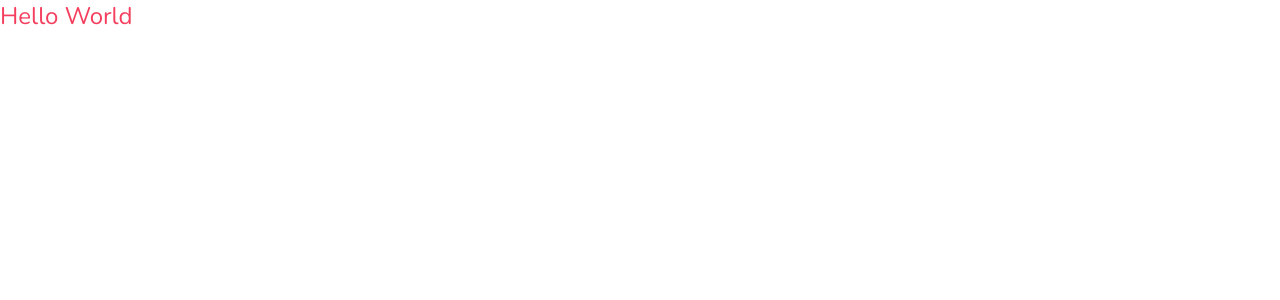
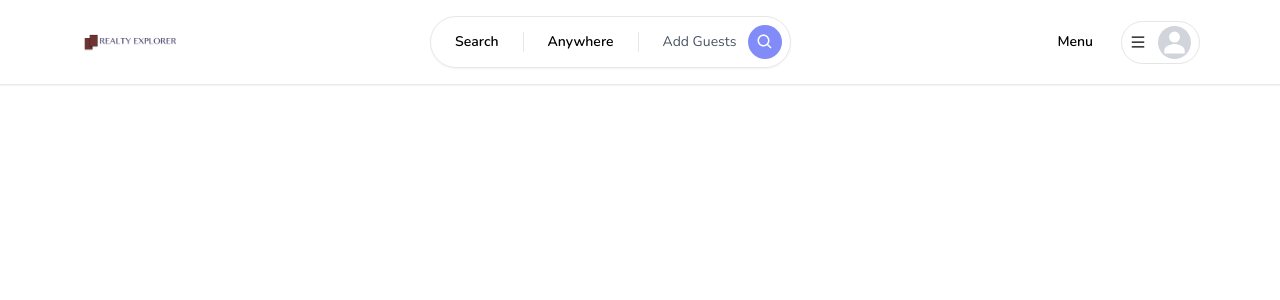
Before and after one commit to semoleg1986/realty-explorer, a Next.js app: page / in a window 1280 px wide. Shown: the top 300 px of the page. Built offline with nearby package versions, Linux system fonts and the light colour scheme.

Commit message:
feat: impl. navbar

```diff
--- /dev/null
+++ b/app/components/Avatar.tsx
@@ -0,0 +1,16 @@
+'use client'
+
+import { IoPersonSharp } from "react-icons/io5";
+
+const Avatar = () => {
+  return (
+    <div className="rounded-full border-1 border-gray-300">
+      <div className="bg-gray-300 rounded-full p-1">
+        <IoPersonSharp size={25} color="#fff"/>
+      </div>
+    </div>
+
+  )
+}
+
+export default Avatar
--- /dev/null
+++ b/app/components/Container.tsx
@@ -0,0 +1,26 @@
+'use client';
+
+interface ContainerProps {
+    children: React.ReactNode
+}
+
+const Container:React.FC<ContainerProps> = ({
+    children
+}) => {
+  return (
+    <div
+        className="
+            max-w-[2520px]
+            mx-auto
+            xl:px-20
+            md:px-10
+            sm:px-2
+            px-4
+        "
+        >
+      {children}
+    </div>
+  )
+}
+
+export default Container
--- /dev/null
+++ b/app/components/navbar/Logo.tsx
@@ -0,0 +1,19 @@
+'use client';
+
+import Image from "next/image";
+import { useRouter } from "next/navigation";
+
+const Logo = () => {
+    const router = useRouter();
+    return (
+        <Image
+            alt="Logo"
+            className="hidden md:block cursor-pointer"
+            height="100"
+            width="100"
+            src="/images/logo.png"
+        />
+    )
+}
+
+export default Logo
--- /dev/null
+++ b/app/components/navbar/MenuItem.tsx
@@ -0,0 +1,28 @@
+'use client'
+
+interface MenuItemProps {
+  onClick: () => void;
+  label: string;
+}
+
+const MenuItem: React.FC<MenuItemProps> = ({
+  onClick,
+  label
+}) => {
+  return (
+    <div
+      onClick={onClick}
+      className="
+        px-4
+        py-3
+        hover:bg-neutral-100
+        transition
+        font-semibold
+      "
+    >
+      {label}
+    </div>
+  )
+}
+
+export default MenuItem
--- /dev/null
+++ b/app/components/navbar/Navbar.tsx
@@ -0,0 +1,38 @@
+'use client'
+
+import Container from '../Container'
+import Logo from './Logo'
+import Search from './Search'
+import UserMenu from './UserMenu'
+
+const Navbar = () => {
+  return (
+    <div className='fixed w-full bg-white z-10 shadow-sm'>
+        <div
+            className='
+                py-4
+                border-b-[1px]
+            '
+        >
+            <Container>
+                <div
+                    className='
+                        flex
+                        flex-row
+                        items-center
+                        justify-between
+                        gap-3
+                        md:gap-0
+                    '
+                >
+                    <Logo />
+                    <Search />
+                    <UserMenu />
+                </div>
+            </Container>
+        </div>
+    </div>
+  )
+}
+
+export default Navbar
--- /dev/null
+++ b/app/components/navbar/Search.tsx
@@ -0,0 +1,80 @@
+"use client"
+
+import {BiSearch} from 'react-icons/bi';
+
+const Search = () => {
+  return (
+    <div
+        className="
+            border-[1px]
+            w-full
+            md:w-auto
+            py-2
+            rounded-full
+            shadow-sm
+            hover:shadow-md
+            transition
+            cursor-pointer
+        "
+    >
+      <div
+        className="
+            flex
+            flex-row
+            items-center
+            justify-between
+        "
+      >
+        <div
+            className="
+                text-sm
+                font-semibold
+                px-6
+            "
+        >
+            Search
+        </div>
+        <div
+            className="
+                hidden
+                sm:block
+                text-sm
+                font-semibold
+                px-6
+                border-x-[1px]
+                flex-1
+                text-center
+            "
+        >
+            Anywhere
+        </div>
+        <div
+            className="
+                text-sm
+                pl-6
+                pr-2
+                text-gray-600
+                flex
+                flex-row
+                items-center
+                gap-3
+            "
+        >
+            <div className="hidden sm:block">Add Guests</div>
+            <div
+                className="
+                    p-2
+                    bg-indigo-400
+                    rounded-full
+                    text-white
+                "
+            >
+                <BiSearch size={18}/>
+            </div>
+        </div>
+      </div>
+    </div>
+  )
+}
+
+export default Search
--- /dev/null
+++ b/app/components/navbar/UserMenu.tsx
@@ -0,0 +1,92 @@
+'use client'
+
+import {AiOutlineMenu } from 'react-icons/ai';
+import Avatar from '../Avatar';
+import { useCallback, useState } from 'react';
+import MenuItem from './MenuItem';
+
+const UserMenu = () => {
+    const [isOpen, setIsOpen] = useState(false)
+
+    const toggleOpen = useCallback(() => {
+        setIsOpen((value) => !value);
+    }, [])
+
+    return (
+        <div className='relative'>
+        <div className='flex flex-row items-center gap-3'>
+            <div
+                onClick={() => {}}
+                className='
+                    hidden
+                    md:block
+                    text-sm
+                    font-semibold
+                    py-3
+                    px-4
+                    rounded-full
+                    hover:bg-neutral-100
+                    transition
+                    cursor-pointer
+                '
+            >
+                Menu
+            </div>
+            <div
+                onClick={(toggleOpen)}
+                className='
+                    p-4
+                    md:py-1
+                    md:px-2
+                    border-[1px]
+                    border-neutral-200
+                    flex
+                    flex-row
+                    items-center
+                    gap-3
+                    rounded-full
+                    cursor-pointer
+                    hover:shadow-md
+                    transition
+                '
+            >
+                <AiOutlineMenu />
+                <div className='hidden md:block'>
+                    <Avatar />
+                </div>
+            </div>
+        </div>
+            {isOpen && (
+                <div
+                    className='
+                        absolute
+                        rounded-xl
+                        shadow-md
+                        w-[40vw]
+                        md:w-3/4
+                        bg-white
+                        overflow-hidden
+                        right-0
+                        top-12
+                        text-sm
+                    '
+                >
+                    <div className='flex flex-col cursor-pointer'>
+                        <>
+                            <MenuItem
+                                onClick={() => {}}
+                                label="Login"
+                            />
+                            <MenuItem
+                                onClick={() => {}}
+                                label="Sign in"
+                            />
+                        </>
+                    </div>
+                </div>
+            )}
+        </div>
+    )
+}
+
+export default UserMenu
--- a/app/globals.css
+++ b/app/globals.css
@@ -1,3 +1,9 @@
 @tailwind base;
 @tailwind components;
 @tailwind utilities;
+
+html,
+body,
+ :root {
+  height: 100%;
+ }
--- a/app/layout.tsx
+++ b/app/layout.tsx
@@ -1,6 +1,7 @@
 import type { Metadata } from "next";
 import { Nunito } from "next/font/google";
 import "./globals.css";
+import Navbar from "./components/navbar/Navbar";
 
 const font = Nunito({ subsets: ["latin"] });
 
@@ -16,7 +17,10 @@ export default function RootLayout({
 }>) {
   return (
     <html lang="en">
-      <body className={font.className}>{children}</body>
+      <body className={font.className}>
+        <Navbar />
+        {children}
+      </body>
     </html>
   );
 }
```
Also changed, not shown: package.json (+5 -4 lines), public/images/logo.png (added), 1 other file (tests, documents, lock files or other folders).
